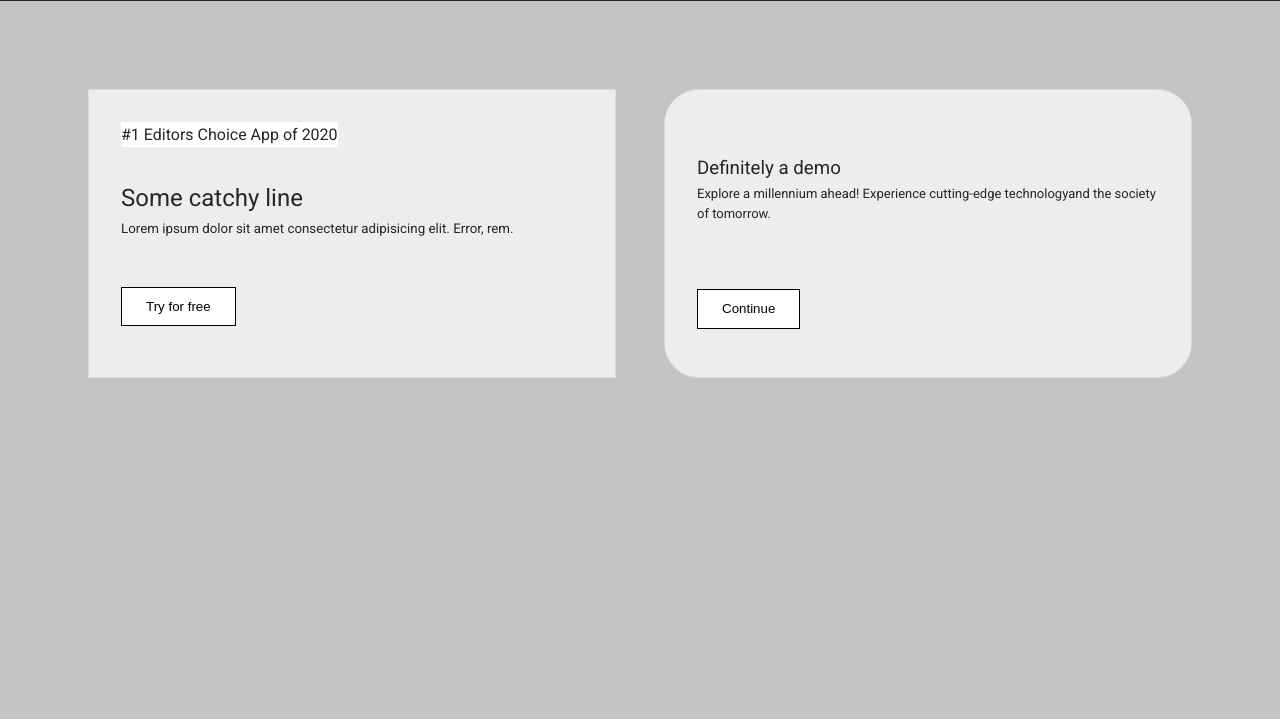
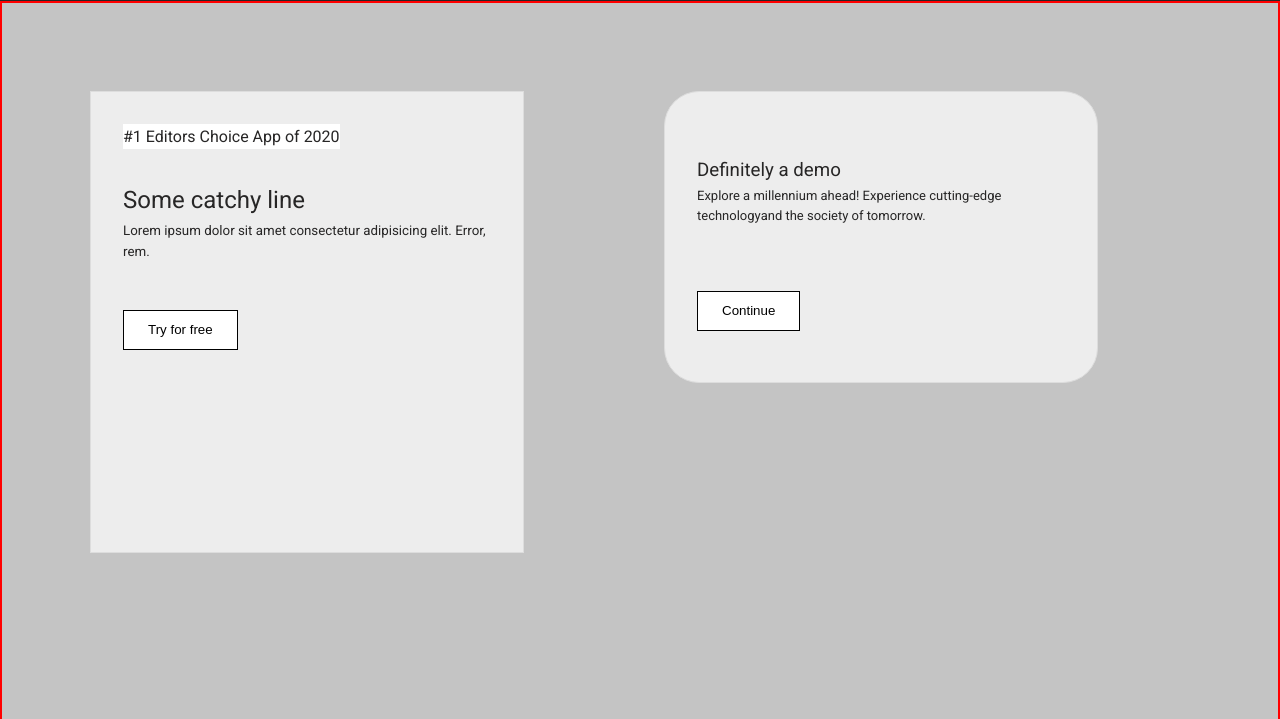
Before and after one commit to nishantabanik/figma-wireframe, a plain HTML site: page index.html in a window 1280 px wide. Shown: the part 81-800 px from the top of the page. Drawn offline with Linux system fonts and the light colour scheme.

Commit message:
latest update1: Nishanta

```diff
--- a/styles.css
+++ b/styles.css
@@ -67,6 +67,7 @@ h1 {
 
 .home-items {
   display: grid;
+  border: solid 2px red;
   background-color: #c4c4c4;
   grid-template-columns: repeat(2, 1fr);
   gap: 2rem;
@@ -81,6 +82,8 @@ h1 {
   padding: 2rem;
   margin: 0.5rem;
   gap: 6rem;
+  width: 80%;
+  height: 150%;
 
   /* border-radius: 5px; */
   h3 {
@@ -111,6 +114,7 @@ h1 {
   border-radius: 35px;
   align-items: center;
   font-weight: 400;
+  width: 80%;
 
   h3 {
     margin-top: 2rem;
```
